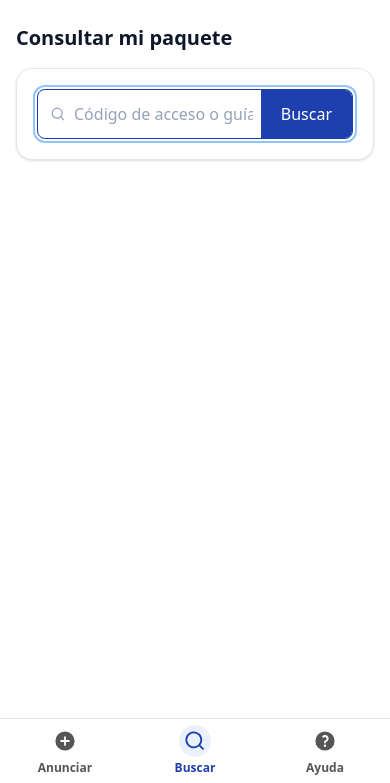
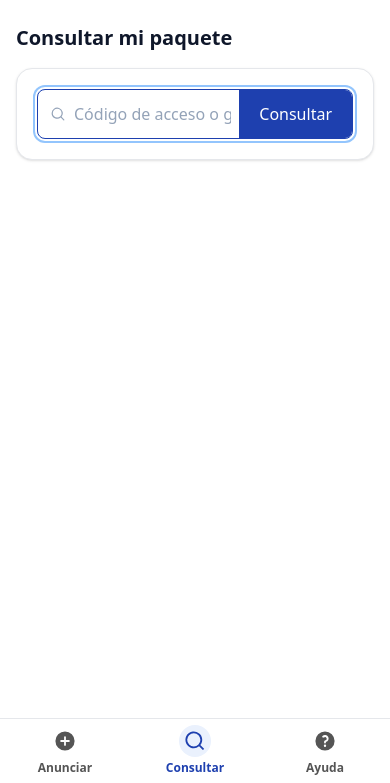
Before and after one commit to jemavidev/PaqueteX, a FastAPI app: page /consultar in a window 390 px wide. Shown: the part 61-844 px from the top of the page. Run offline with FastAPI, Linux system fonts and the light colour scheme.

Commit message:
fix(ux): unificar "Buscar" -> "Consultar" en todo lo relacionado a paquetes
Pedido del cliente (ticket 05): lo que se consultan son paquetes, no
se buscan. Cambia en los 4 lugares confirmados con el cliente:

- Footer mobile (base.html) -- enlace a /consultar, en las 2 variantes
  (público/cliente y staff).
- Botón de envío en /consultar (search/form.html).
- Default de texto_boton en busqueda_filtros() (components/
  _busqueda_filtros.html) -- lo hereda /paquetes sin tocarlo, porque
  no sobreescribe ese parámetro.
- Label fijo arriba del campo de texto en busqueda_filtros(), visible
  solo en /paquetes.

/residentes se queda con "Buscar" a propósito -- ahí se busca un
CLIENTE, no se consulta un paquete, coherente con la razón que dio el
propio cliente para el cambio. Sigue pasando texto_boton='Buscar'
explícito, así que no le afecta el cambio del default.

436/436 tests. Verificado con tests dedicados: /consultar y /paquetes
dicen "Consultar" en label+botón+nav, /residentes sigue diciendo
"Buscar".

```diff
--- a/src/app/web/templates/base.html
+++ b/src/app/web/templates/base.html
@@ -313,12 +313,12 @@
   {% block content %}{% endblock %}
   <footer class="site-footer-mobile">
     {% if mostrar_nav_publico or tiene_persona %}
-    {# Mobile: 4 íconos con etiqueta (Anunciar/Buscar/Ayuda/Whatsapp) -- SIN
+    {# Mobile: 4 íconos con etiqueta (Anunciar/Consultar/Ayuda/Whatsapp) -- SIN
        Teléfono, a propósito, a pedido explícito (2026-08-01). Teléfono
        queda solo en el nav de escritorio, más abajo. #}
     <nav class="footer-nav-mobile" aria-label="Navegación móvil">
       {{ enlace_nav_footer('/anunciar', 'Anunciar', iconos_nav.anunciar) }}
-      {{ enlace_nav_footer('/consultar', 'Buscar', iconos_nav.buscar) }}
+      {{ enlace_nav_footer('/consultar', 'Consultar', iconos_nav.buscar) }}
       {{ enlace_nav_footer('/ayuda', 'Ayuda', iconos_nav.ayuda) }}
       {% if numero_whatsapp %}{{ enlace_nav_footer('https://wa.me/' ~ numero_whatsapp, 'Whatsapp', iconos_nav.whatsapp) }}{% endif %}
     </nav>
@@ -326,7 +326,7 @@
     {% if tiene_staff %}
     <nav class="footer-nav-mobile" aria-label="Navegación móvil">
       {{ enlace_nav_footer('/announce', 'Anunciar', iconos_nav.anunciar) }}
-      {{ enlace_nav_footer('/consultar', 'Buscar', iconos_nav.buscar) }}
+      {{ enlace_nav_footer('/consultar', 'Consultar', iconos_nav.buscar) }}
       {{ enlace_nav_footer('/paquetes', 'Paquetes', iconos_nav.paquetes, contorno=true) }}
       {{ enlace_nav_footer('/residentes', 'Clientes', iconos_nav.clientes) }}
     </nav>
--- a/src/app/web/templates/components/_busqueda_filtros.html
+++ b/src/app/web/templates/components/_busqueda_filtros.html
@@ -53,13 +53,13 @@
 </div>
 {% endmacro %}
 
-{% macro busqueda_filtros(accion, estado_actual=none, valor_q='', valor_torre='', valor_apartamento='', metodo='get', mostrar_estado=True, mostrar_torre_apartamento=True, placeholder_q='Código, guía, nombre o teléfono', texto_boton='Buscar', autofocus=False) %}
+{% macro busqueda_filtros(accion, estado_actual=none, valor_q='', valor_torre='', valor_apartamento='', metodo='get', mostrar_estado=True, mostrar_torre_apartamento=True, placeholder_q='Código, guía, nombre o teléfono', texto_boton='Consultar', autofocus=False) %}
 <div class="max-w-lg mx-auto bg-white border border-gray-200 rounded-2xl shadow p-5">
   <form method="{{ metodo }}" action="{{ accion }}">
     {%- if mostrar_estado %}
     <p class="text-sm font-medium text-slate-700 mb-1.5">Estado</p>
     {{ filtro_estado(seleccionado=estado_actual) }}
-    <p class="text-sm font-medium text-slate-700 mt-4 mb-1.5">Buscar</p>
+    <p class="text-sm font-medium text-slate-700 mt-4 mb-1.5">Consultar</p>
     {%- endif %}
     <div class="flex flex-wrap items-stretch rounded-lg border border-slate-300 overflow-hidden transition focus-within:ring-2 focus-within:ring-blue-300 focus-within:ring-offset-2 focus-within:border-blue-800">
       <div class="flex items-center pl-3 text-slate-400">
--- a/src/app/web/templates/search/form.html
+++ b/src/app/web/templates/search/form.html
@@ -8,7 +8,7 @@
 <div class="max-w-[480px] lg:max-w-[860px] mx-auto px-4 py-6">
   <h1 class="text-xl font-bold text-slate-900 mb-4">Consultar mi paquete</h1>
 
-  {{ busqueda_filtros('/consultar', mostrar_estado=False, mostrar_torre_apartamento=False, valor_q=q|default(''), placeholder_q='Código de acceso o guía', texto_boton='Buscar', autofocus=True) }}
+  {{ busqueda_filtros('/consultar', mostrar_estado=False, mostrar_torre_apartamento=False, valor_q=q|default(''), placeholder_q='Código de acceso o guía', texto_boton='Consultar', autofocus=True) }}
 
   {% if paquete %}
   {% set titulo_actual = {'ANUNCIADO': 'Anunciado', 'RECIBIDO': 'Recibido', 'ENTREGADO': 'Entregado', 'CANCELADO': 'Cancelado'}[paquete.estado.value] %}
```
